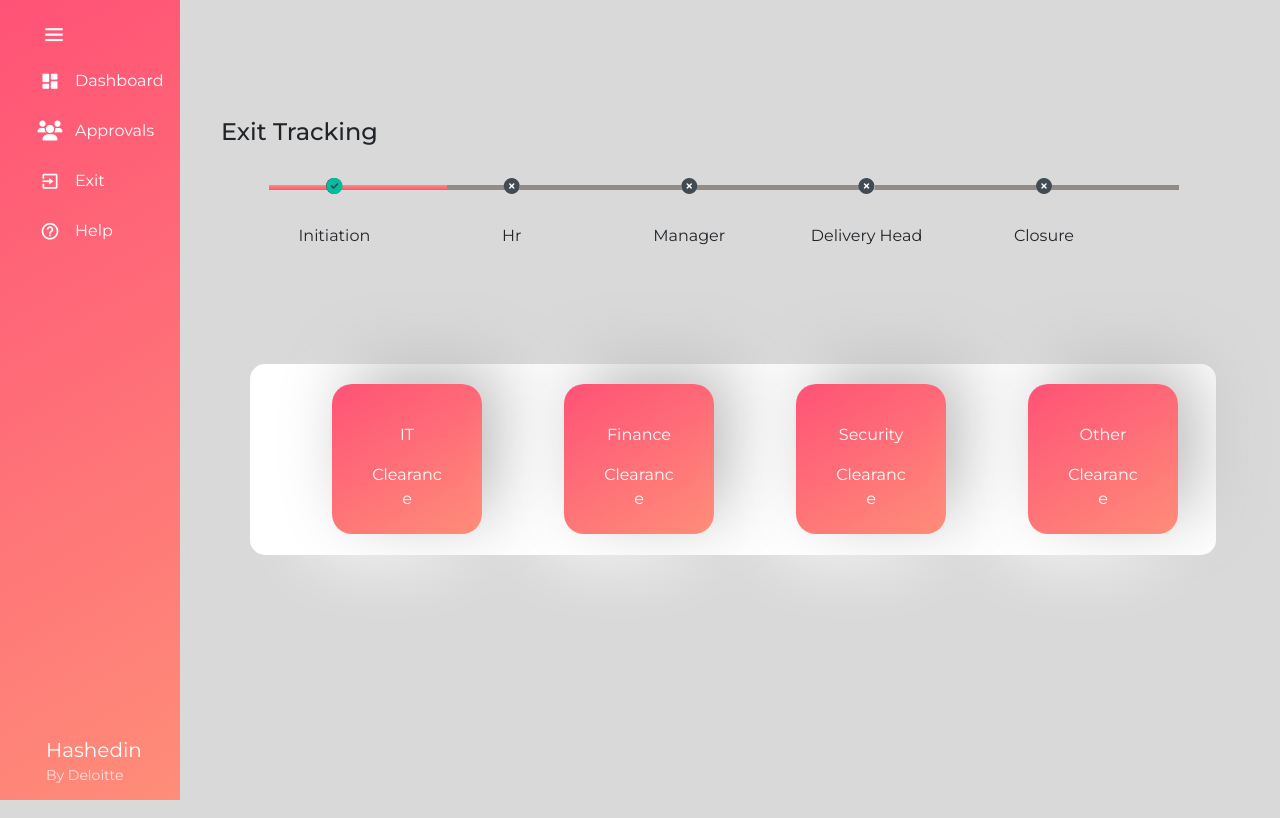
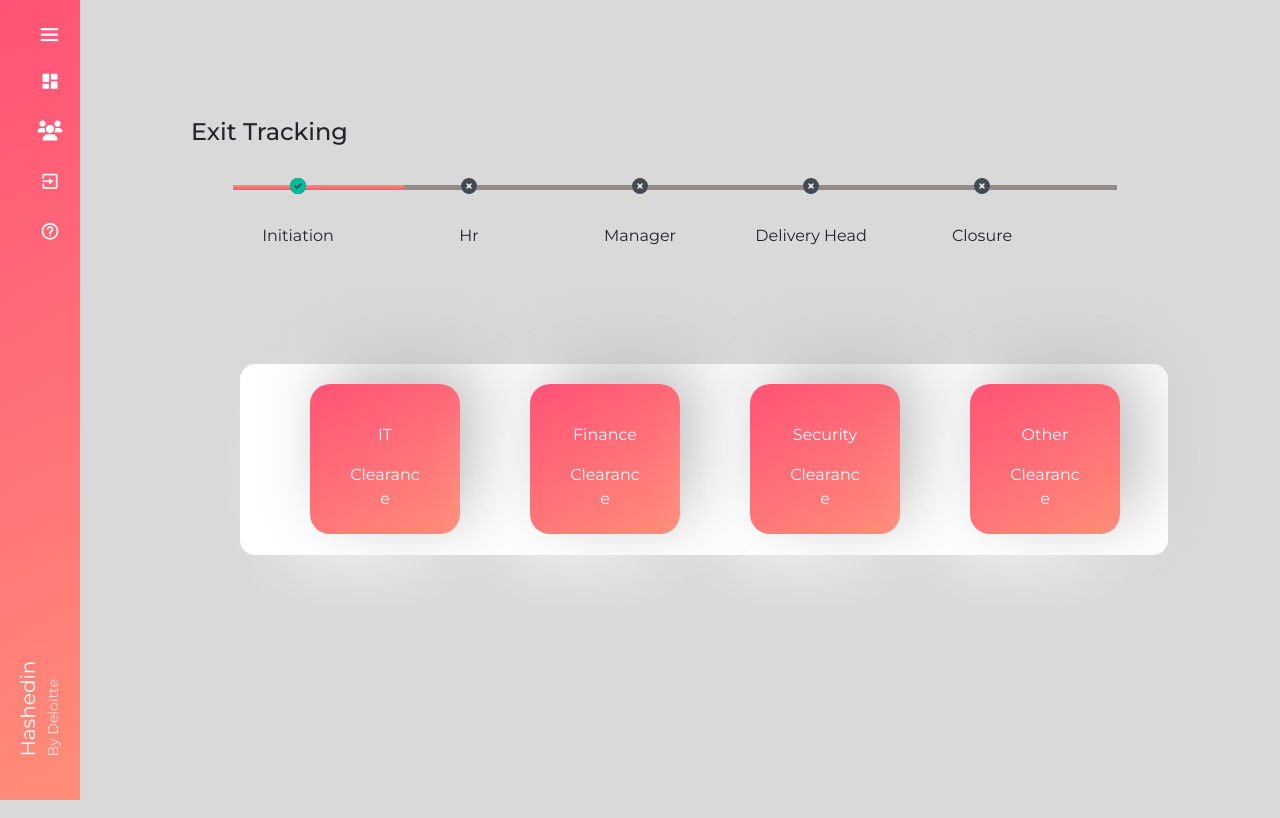
Before and after one commit to Resignation-Platform/Resignation-AngularApp, an Angular app in the folder resignation-portal/: page /exit-tracking in a window 1280 px wide. Built offline with nearby package versions, Linux system fonts and the light colour scheme.

Commit message:
css corrections

```diff
--- a/resignation-portal/src/app/app.component.css
+++ b/resignation-portal/src/app/app.component.css
@@ -10,5 +10,5 @@ flex-direction:row
   position: absolute;
   height: 100%;
   width: calc(100%-180px);
-  left: 70px;
+  left: 60px;
 }
--- a/resignation-portal/src/app/components/exittracking/exittracking.component.css
+++ b/resignation-portal/src/app/components/exittracking/exittracking.component.css
@@ -1,7 +1,7 @@
 .exittracking{
   width: 80%;
   margin: 100px;
-  margin-left: 120px;
+  margin-left: 100px;
 
 }
 
@@ -50,7 +50,7 @@ ul li .fa-circle-xmark::after{
   width: 150px;
   position: relative;
   justify-content: space-between;
-  margin-left: 82px;
+  margin-left: 70px;
   margin-top: 20px;
 }
 .clearance-tracking{
@@ -74,8 +74,15 @@ ul li .fa-circle-xmark::after{
 
   box-shadow:     20px -20px 71px #bcbcbc,
   -20px 20px 71px #ffffff;
+  transition: all 0.4s ease-in-out;
 
-
+}
+.clearance-tracking__dept:hover{
+  transform: scale(1.005);
+  box-shadow: var(--dark-shadow);
+  border-top: 1px solid #f51e49;
+  border-right: 1px solid #f51e49;
+  border-bottom: 1px solid #f51e49;
 }
 
  span{
--- a/resignation-portal/src/app/components/exittracking/exittracking.component.html
+++ b/resignation-portal/src/app/components/exittracking/exittracking.component.html
@@ -40,25 +40,26 @@
 </div>
 
 <div class="clearance-tracking">
-  <div class="clearance-tracking__dept">
+  <div class="clearance-tracking__dept animate__animated animate__backInLeft animate__delay-1s">
     <span>
       <p text="IT Clearance ">IT</p>
       <p text="IT Clearance ">Clearance</p>
     </span>
   </div>
-  <div class="clearance-tracking__dept">
+  <div class="clearance-tracking__dept animate__animated  animate__backInDown animate__delay-2s">
     <span>
       <p>Finance</p>
       <p>Clearance</p>
     </span>
   </div>
-  <div class="clearance-tracking__dept">
+  <div class="clearance-tracking__dept animate__animated animate__backInRight animate__delay-2s">
     <span
       ><p>Security</p>
       <p>Clearance</p>
     </span>
   </div>
-  <div class="clearance-tracking__dept">
+
+  <div class="clearance-tracking__dept animate__animated animate__backInUp animate__delay-1s">
     <span>
       <p>Other</p>
       <p>Clearance</p>
--- a/resignation-portal/src/app/components/sidebar/sidebar.component.css
+++ b/resignation-portal/src/app/components/sidebar/sidebar.component.css
@@ -55,12 +55,41 @@
   display: flex;
   align-items: center;
   text-decoration: none;
-  transition: all 0.4s ease;
+  transition: all 0.4s 'fade-in';
+}
+.sidebar.active ul li a{
+  transition: all 0.4s 'fade-in';
+}
+
+li[title]:hover {
+  content: attr(title);
+  position: absolute;
+  top: -100%;
+
+  left: 0;
+}
+.sidebar.active ul li :hover{
+  color: #070707;
+  background: #fff;
+  opacity: 0.5;
+  width: 150px;
+  border-radius: 20px;
 }
 .sidebar ul li :hover{
-  color: #fff;
-  background: #F4ACB7;
+  color: #070707;
+  background: #fff;
   opacity: 0.5;
+  width: 50px;
+  border-radius: 20px;
+  z-index: -2;
+}
+.sidebar ul li span :hover{
+  color: #070707;
+  background: #fff;
+}
+.sidebar.active ul li span :hover{
+  color: #070707;
+  background: #fff;
 }
 .sidebar ul li span{
   opacity: 0;
@@ -77,7 +106,7 @@
   height: 50px;
   min-width: 50px;
 
-  border-radius: 12px;
+
   line-height: 50px;
   text-align: center;
 }
--- a/resignation-portal/src/app/components/sidebar/sidebar.component.html
+++ b/resignation-portal/src/app/components/sidebar/sidebar.component.html
@@ -1,38 +1,38 @@
-<div class="sidebar" [ngClass]="{active:isSideBarActivated===true}">
+<div class="sidebar" [ngClass]="{ active: isSideBarActivated === true }">
   <div class="logo_content">
-
-    <a (click)="onExpandSidebar()"><i class="bx bx-menu" id="btn" ></i></a>
+    <a (click)="onExpandSidebar()"><i class="bx bx-menu" id="btn"></i></a>
   </div>
   <ul class="nav_list">
-    <li>
+    <li title="Dashboard">
       <a [routerLink]="'/dashboard'">
-        <i class="bx bxs-dashboard" ></i>
-       <span class="d-inline-block" tabindex="0" data-bs-toggle="tooltip" title="Disabled tooltip">
-
-       Dashboard</span>
+        <i class="bx bxs-dashboard"></i>
+        <span
+          class="d-inline-block"
+          tabindex="0"
+          data-bs-toggle="tooltip"
+          title="Disabled tooltip"
+        >
+          Dashboard</span
+        >
       </a>
-      <!-- <span class="tooltip">Dashboard</span> -->
     </li>
-    <li>
+    <li title="Approvals">
       <a href="">
         <i class="fa-solid fa-users"></i>
         <span class="links_name">Approvals</span>
       </a>
-      <!-- <span class="tooltip">Approvals</span> -->
     </li>
-    <li>
+    <li title="Exit-Tracker">
       <a [routerLink]="'/exit-tracking'">
-        <i class='bx bx-exit'></i>
+        <i class="bx bx-exit"></i>
         <span [routerLink]="'/exit-tracking'" class="links_name">Exit</span>
       </a>
-      <!-- <span class="tooltip">Exit</span> -->
     </li>
-    <li>
+    <li title="Help">
       <a href="">
-        <i class='bx bx-help-circle'></i>
+        <i class="bx bx-help-circle"></i>
         <span class="links_name">Help</span>
       </a>
-      <!-- <span class="tooltip">Help</span> -->
     </li>
   </ul>
   <div class="company_logo">
@@ -40,6 +40,5 @@
       <div class="hashedin_title hashedin">Hashedin</div>
       <div class="hashedin_title deloitte">By Deloitte</div>
     </div>
-
   </div>
 </div>
--- a/resignation-portal/src/app/components/sidebar/sidebar.component.ts
+++ b/resignation-portal/src/app/components/sidebar/sidebar.component.ts
@@ -7,7 +7,7 @@ import { Component, HostListener, OnInit } from '@angular/core';
 })
 export class SidebarComponent implements OnInit {
 
-  isSideBarActivated:boolean=true;
+  isSideBarActivated:boolean=false;
   constructor() { }
 
   ngOnInit(): void {
--- a/resignation-portal/src/index.html
+++ b/resignation-portal/src/index.html
@@ -7,6 +7,10 @@
   <meta name="viewport" content="width=device-width, initial-scale=1">
   <link rel="stylesheet" href="https://cdnjs.cloudflare.com/ajax/libs/font-awesome/6.0.0/css/all.min.css" integrity="sha512-9usAa10IRO0HhonpyAIVpjrylPvoDwiPUiKdWk5t3PyolY1cOd4DSE0Ga+ri4AuTroPR5aQvXU9xC6qOPnzFeg==" crossorigin="anonymous" referrerpolicy="no-referrer" />
   <link href='https://unpkg.com/boxicons@2.1.1/css/boxicons.min.css' rel='stylesheet'>
+  <link
+    rel="stylesheet"
+    href="https://cdnjs.cloudflare.com/ajax/libs/animate.css/4.1.1/animate.min.css"
+  />
   <link rel="icon" type="image/x-icon" href="favicon.ico">
 </head>
 <body>
```
